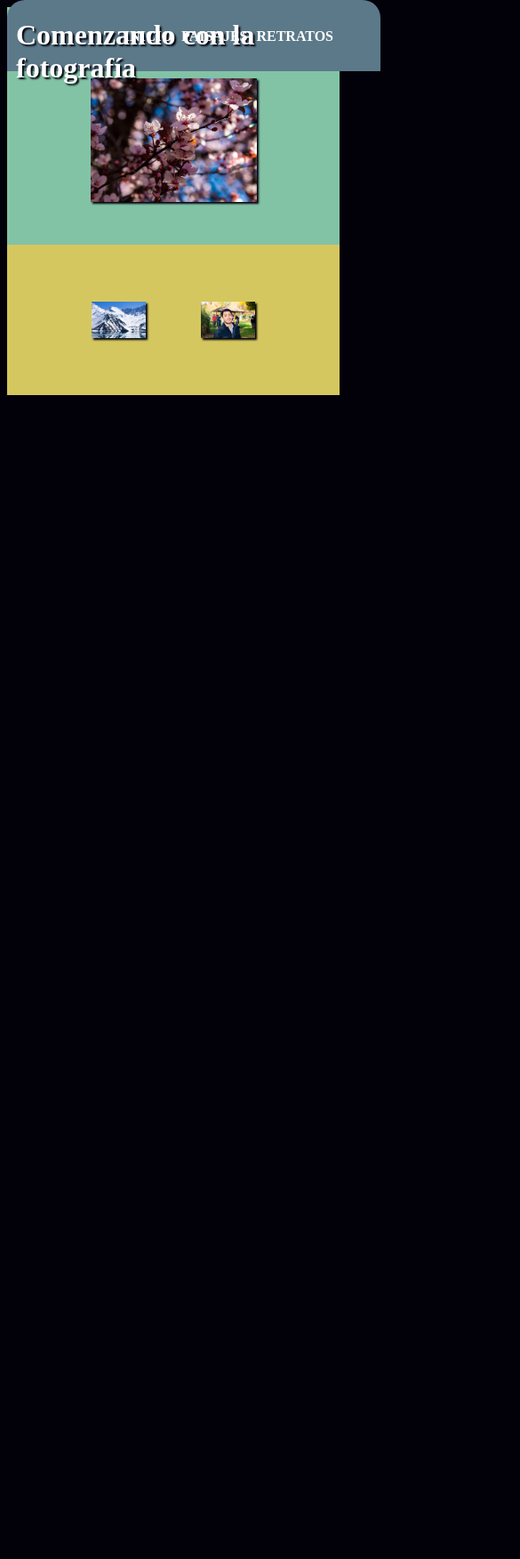
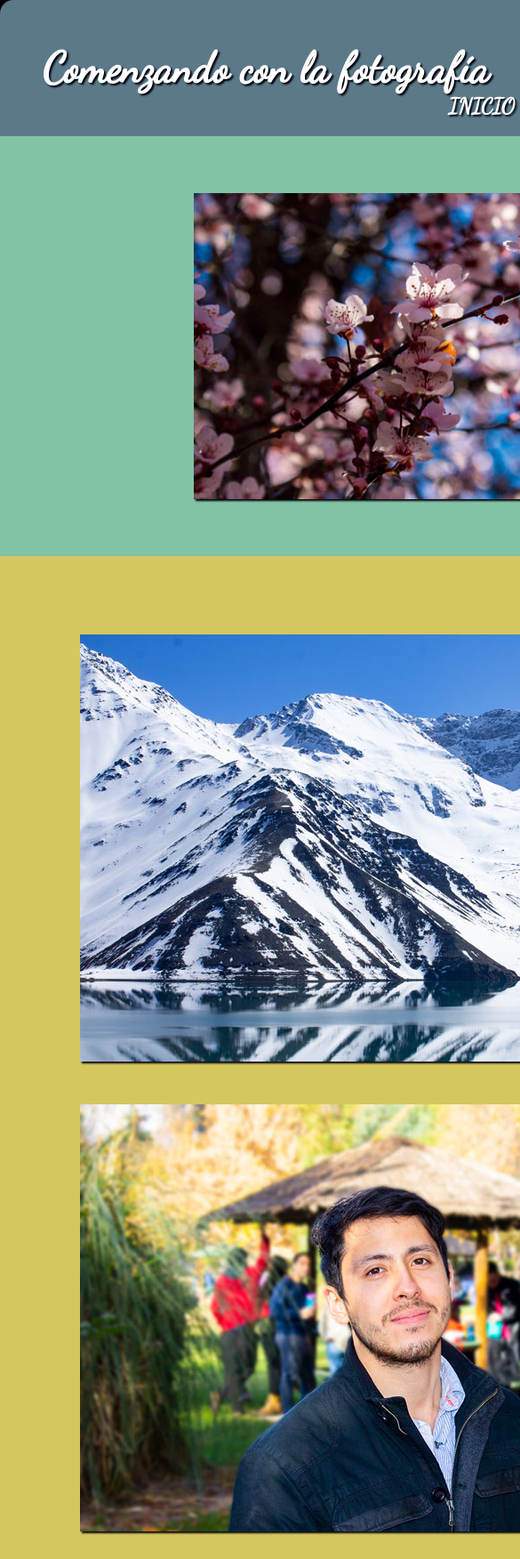
Before and after one commit to xrichardox/paginafotografia, a plain HTML site: page index.html in a window 390 px wide. Shown: the top 1752 px of the page at 89% size, 585 px wide, since content can reach past the window. Before the commit the page ends 844 px from the top, so only its background shows below. Drawn offline with Linux system fonts and the light colour scheme.

Commit message:
elementos finales primera página

```diff
--- a/css/estilos.css
+++ b/css/estilos.css
@@ -1,84 +1,159 @@
+* {
+  margin: 0;
+}
 body{
     background-color: #02010a;
+    font-family: 'Dancing Script', cursive;
 }
-.contenido{
-
-
+#contenido{
+  width:900px;
+  margin: 0 auto;
 }
-header{
-  border-radius: 20px 20px 0px 0px;
+header {
   background-color: #5b7989;
-  width: 100%;
-  height: 50px;
-  position: fixed;
-  top: 0;
-  padding: 0px 20px 30px 10px;
-  display: flex;
-  flex-grow: 1;
-}
-header h1 {
   color: white;
   text-shadow: 2px 2px 2px #02010a;
+  border-radius: 15px 15px 0px 0px;
+  padding: 2em;
+  font-size: 1.5em;
 }
-nav {
-  height: 100%;
+#menu {
+  color: white;
+  float: right;
+  text-decoration: none;
   display: flex;
-  flex-grow: 1;
-  position: fixed;
-  right: 15px;
-  padding-top: 2em;
 }
-
+#menu1 {
+  padding-right: 1em;
+}
+#menu2 {
+  padding-right: 1em;
+}
+#menu3 {
+  padding-right: 1em;
+}
+nav>ul {
+  list-style: none;
+}
 a {
   text-decoration: none;
   color: white;
 }
 a:hover {
   text-decoration: none;
-  Color:#666666;
+  color:Gray;
 }
 a:visited {
-  color:blue;
+  color: red;
 }
-img {
-  width: 50%;
-  display: block;
-  margin: auto;
+
+#fotos {
+  box-sizing: border-box;
+  background-color: #82c3a6;
+  padding: 4em;
+}
+#cerezo{
+  box-shadow: 2px 2px 2px #02010a;
+  display: flex;
+  margin: 0 auto;
+  width: 60%;
+  }
+  #paisaje {
+    height: 50%;
+    display: flex;
+    margin: 0 auto;
+    padding: 1.5em;
+  }
+  #retrato {
+    height: 50%
+    display: flex;
+    margin: 0 auto;
+    padding: 1.5em;
+  }
+  .imagen {
   box-shadow: 2px 2px 2px #02010a;
   }
-.img-cen {
-  background: #82c3a6;
-  width:100%;
-  padding-top: 5em;
-  padding-bottom: 3em;
+
+  #foto2 {
+    box-sizing: border-box;
+    background-color: #d5c75f;
+    border: 1px;
+    display: flex;
+    flex-flow: row wrap;
+    padding: 4em;
   }
-.inicio, .paisajes, .retratos{
-  padding-left:10px;
+@media screen and (min-width: 960px) {
+  #contenido {
+    width: 90%;
+    margin: 0 auto;
   }
-#pais, #retra {
-   box-shadow: 2px 2px 2px #02010a;
+}
+@@media screen and (min width: 480px) {
+  #contenido {
+    width: 100%;
+    margin: 0 auto;
+  }
+  #central {
     width: 100%;
   }
-.secundaria{
-  display: flex;
-  flex-direction: row;
-  background:  #d5c75f;
-  border: 1px black;
-  padding:4em;
+  #paisaje {
+    width: 100%;
+    margin-bottom: 1em;
   }
-.img-sec1, .img-sec2 {
-  width:100%
+  #retrato {
+    width: 100%;
   }
-@media screen and (max-width:900px) {
-.contenido{
-  margin: auto;
-  width: 90%;
+  header{
+    text-align: center;
+  }
+  h1 {
+    text-align: center;
+  }
+#pie1, #pie2, #pie3, #pie4 {
+  width: 100%
 }
 }
-@media screen and (max-width:480px) {
-.contenido {
-  margin:auto;
-  width: 100%;
+#paisaje:hover{
+  transform: rotate(10deg);
+  transition-duration: 2s;
 }
-
+#retrato:hover {
+  transform: translate(20px,-5px);
+  transition-duration: 3s;
 }
+footer{
+  margin: 0 auto;
+  padding: 2em;
+  background-color: #C6d5c5;
+  border-radius: 0px 0px 10px 10px;
+  font-size: 2em;
+  display: flex;
+  flex-flow: row wrap;
+}
+footer h2 {
+  text-align: center;
+}
+#pie1{
+  width:100%;
+  display: flex;
+  margin: 0 auto;
+  flex-grow: 1;
+}
+#pie2{
+  width:100%;
+  display: flex;
+  margin: 0 auto;
+  flex-grow: 1;
+}
+#pie3{
+  width:100%;
+  display: flex;
+  margin: 0 auto;
+  flex-grow: 1;
+}
+#pie4{
+  width:100%;
+  display: flex;
+  margin: 0 auto;
+  flex-grow: 1;
+}
--- /dev/null
+++ b/css/style.css
@@ -0,0 +1,104 @@
+*
+{
+	margin:0;
+}
+
+header{
+  color: white;
+  text-shadow: 2px 2px 2px #02010a;
+  border-radius: 20px 20px 0px 0px;
+  background-color: #5b7989;
+  width: 100%;
+  height: 50px;
+  position: fixed;
+  top: 0;
+  padding: 0px 20px 30px 10px;
+  display: flex;
+  flex-grow: 1;
+}
+#contenido
+{
+  width: 95%;
+  margin: 0 auto;
+  padding: 5em;
+}
+body{
+  background-color: #02010a;
+  font-size: 16px;
+}
+nav {
+  height: 100%;
+  display: flex;
+  position: fixed;
+  right: 15px;
+  padding-top: 2em;
+}
+
+a {
+  text-decoration: none;
+  color: white;
+}
+a:hover {
+  text-decoration: none;
+  Color:#666666;
+}
+a:visited {
+  color:blue;
+}
+#fotos {
+	height: 100%;
+	background-color: grey;
+	padding: 2%;
+}
+
+	#central
+	{
+	background-color: #91C9E8;
+	width: 100%;
+
+	}
+	#paisaje
+	{
+	background-color: #D1D1D1;
+	width: 50%;
+	}
+	#retrato
+	{
+	background-color: #3399CC;
+	width: 50%;
+	}
+
+@media screen and (min-width: 900px){
+
+	#contenido
+	{
+		width: 90%;
+		margin: 0 auto;
+	}
+}
+
+@media screen and (max-width: 900px){
+
+#contenido
+	{
+		width: 100%;
+		margin: 0 auto;
+	}
+	#central
+	{
+	width: 100%;
+	}
+	#paisaje
+	{
+	width: 100%;
+	}
+	#retrato
+	{
+	width: 100%;
+	}
+
+	header
+	{
+	width:100%;
+	}
+}
--- a/index.html
+++ b/index.html
@@ -2,50 +2,71 @@
 <html lang="es" dir="ltr">
   <head>
     <meta charset="utf-8">
-    <meta name="viewport" content="inicial-escale:1.0,width=device-width,user-scalable=no">
+    <meta name="viewport" content="initial-scale:1.0,width=device-width,user-scalable=no">
     <link rel="stylesheet" href="css/estilos.css">
     <link href="https://fonts.googleapis.com/css?family=Dancing+Script" rel="stylesheet">
     <title>Comenzando con la fotografía</title>
   </head>
   <body>
-    <div class="contenido">
+      <div id="contenido">
         <header>
           <h1>Comenzando con la fotografía</h1>
           <nav>
-          <div class="inicio"><a href="index.html"><b>INICIO</b></a></div>
-          <div class="paisajes"><a href="paisajes.html"><b>PAISAJES</b></a></div>
-          <div class="retratos"><a href="retratos.html"><b>RETRATOS</b></a></div>
+            <ul id="menu">
+              <li id="menu1"><a href="index.html"><b>INICIO</b></a></li>
+              <li id="menu2"><a href="paisajes.html"><b>PAISAJES</b></a></li>
+              <li id="menu3"><a href="retratos.html"><b>RETRATOS</b></a></li>
+            </ul>
           </nav>
         </header>
-      <div class="img-cen">
-        <section>
-          <picture>
+        <section id="fotos">
+          <picture id="central">
             <source media="(min-width: 900px)" srcset="img/cerezo.jpg">
             <source media="(min-width: 480px)" srcset="img/cerezo2.jpg">
             <img id="cerezo"src="img/cerezo2.jpg" alt="Flor de cerezo">
           </picture>
-        </div>
           </section>
-        <section>
-        <div class="secundaria">
-          <div class="img-sec1">
-            <picture class="pais">
+          <section id="foto2">
+            <picture id="paisaje">
               <source media="(min-width 900px)" srcset="img/paisaje.jpg">
               <source media="(min-width: 480px)" srcset="img/paisaje2.jpg">
-                <img id="paisaje"src="img/paisaje2.jpg" alt="Paisaje">
+                <img class="imagen" src="img/paisaje2.jpg" alt="Paisaje">
             </picture>
-            </div>
-            <div class="img-sec2">
-            <picture class="retra">
+            <picture id="retrato">
               <source media="(min-width 900px)" srcset="img/retrato.jpg">
               <source media="(min-width: 480px)" srcset="img/retrato2.jpg">
-                <img id="paisaje"src="img/retrato2.jpg" alt="Retrato">
+                <img class="imagen" src="img/retrato2.jpg" alt="Retrato">
             </picture>
+        </section>
+      <footer>
+        <div class="pie1">
+          <h2>Contacto</h2>
+          <ul>
+            <li>Email:Lcdo.Richardflores@gmail.com</li>
+            <li>Dirección; San Ignacio 874, Santiago. Chile</li>
+            <li>Teléfono: +56930308883</li>
+          </ul>
         </div>
+        <div class="pie2">
+          <h2>Términos y Condiciones</h2>
+          <ul>
+            <li><p>Conozca nuestras políticas de privacidad.</p></li>
+          </ul>
         </div>
-        </section>
-        <div>
-      <footer>
+        <div class="pie3">
+          <h2>Redes Sociales</h2>
+          <ul>
+            <li>facebook</li>
+            <li>Instagram</li>
+            <li>Twitter</li>
+          </ul>
+        </div>
+        <div class="pie4">
+          <h2>Copyright</h2>
+          <ul>
+            <li><p>Derechos reservados 2019.</p></li>
+          </ul>
+        </div>
 
       </footer>
     </div>
```
Also changed, not shown: index2.html (added, +20 -0 lines), 1 other file. Lines whose indentation alone changed are shown as unchanged.
